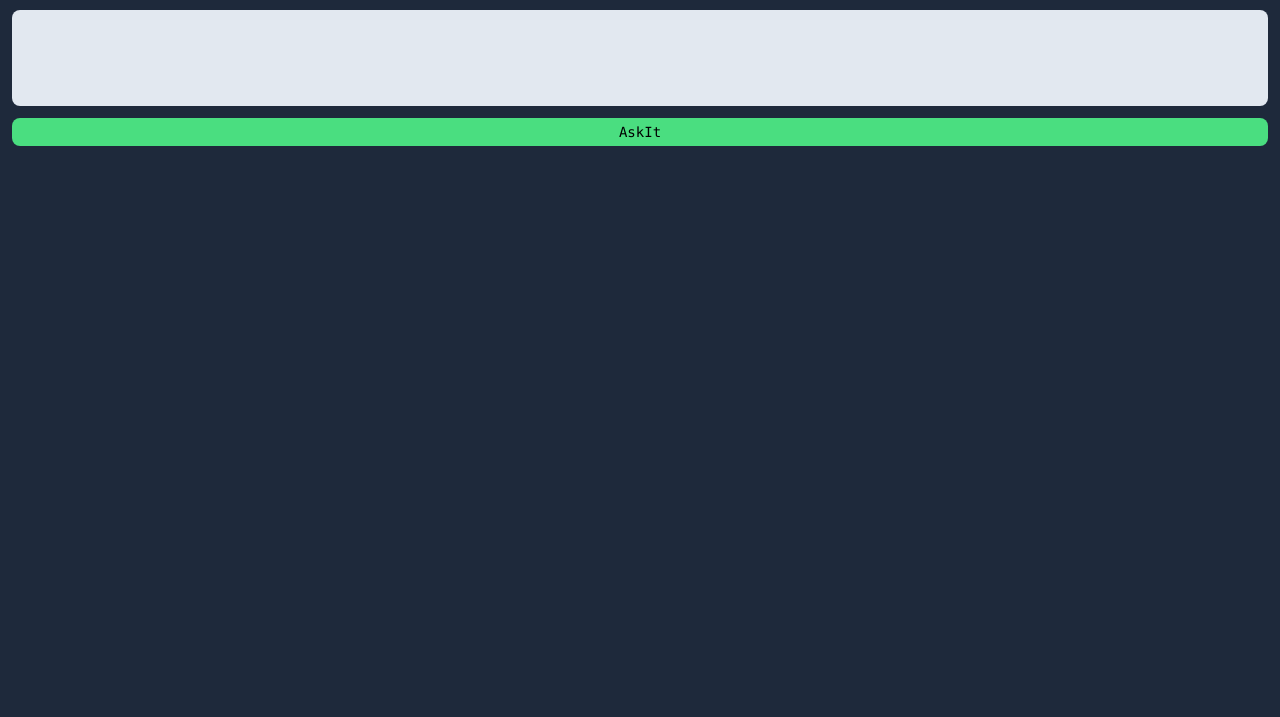
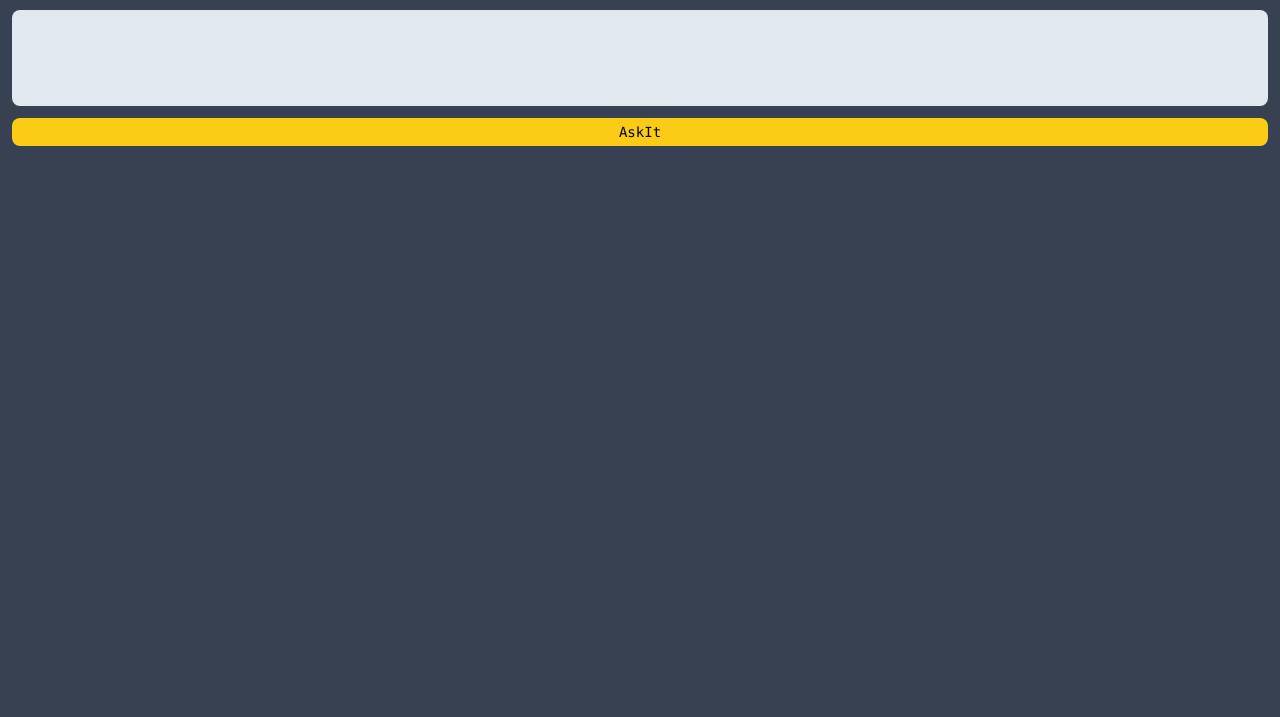
Before and after one commit to gobbledy-gook/AskIt, a browser extension: page index.html in a window 1280 px wide. Shown: the part 83-800 px from the top of the page. Drawn offline with Linux system fonts and the light colour scheme.

Commit message:
TextBox and Submit Button

```diff
--- a/index.html
+++ b/index.html
@@ -26,7 +26,7 @@
     </style>
 </head>
 
-<body class = "bg-slate-800 page">
+<body class = "bg-gray-700 page">
     <div>
         <div class = "head flex flex-col justify-center text-center text-white font-mono">
             <h1 class ="text-2xl pt-3 pb-1">Ask It</h1>
@@ -36,7 +36,7 @@
             <form class = "flex flex-col justify-center">
                 <div id = "textarea" class ="bg-slate-200 p-2 m-3 h-24 text-gray-700" contenteditable>
                 </div>
-                <button id = "submit" class = "bg-green-400 px-2 py-1 mx-3 mb-3 hover:bg-green-600 font-mono text-sm" type = "submit">AskIt</button>
+                <button id = "submit" class = "bg-yellow-400 px-2 py-1 mx-3 mb-3 hover:bg-yellow-600 font-mono text-sm" type = "submit">AskIt</button>
             </form>
         </div>
     </div>
--- a/package.json
+++ b/package.json
@@ -2,7 +2,7 @@
   "devDependencies": {
     "tailwindcss": "^3.2.7"
   },
-  "scripts":{
+  "scripts": {
     "watch": "npx tailwindcss -i ./style.css -o ./index.css --watch"
   }
 }
```
Also changed, not shown: index.css, 1 other file.
